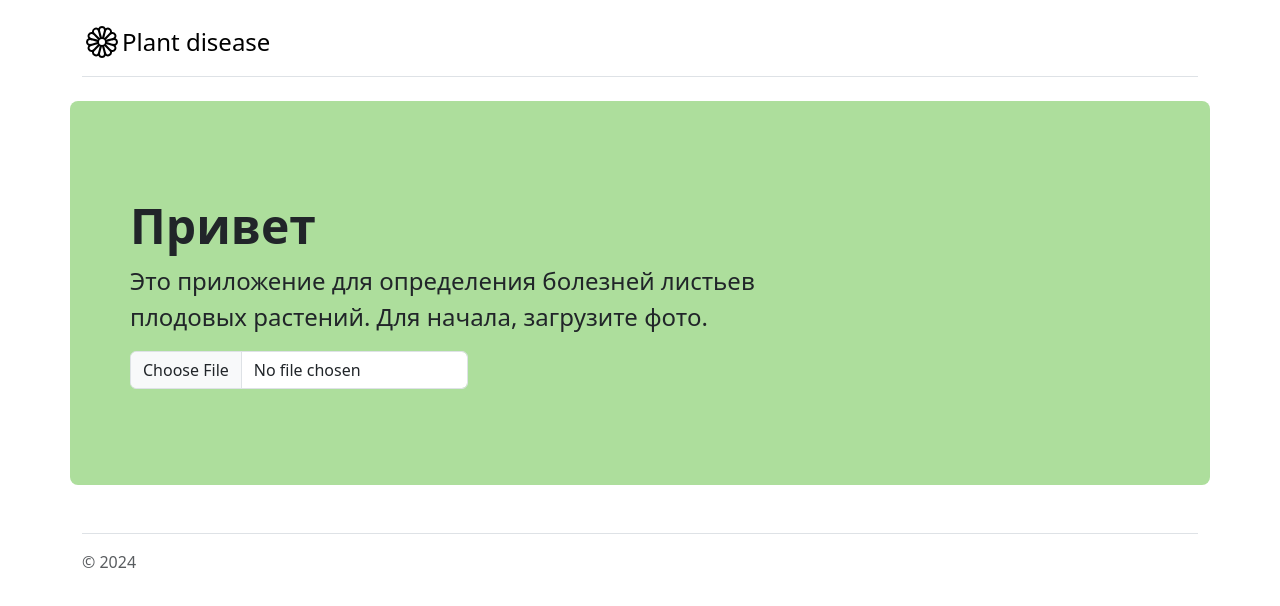
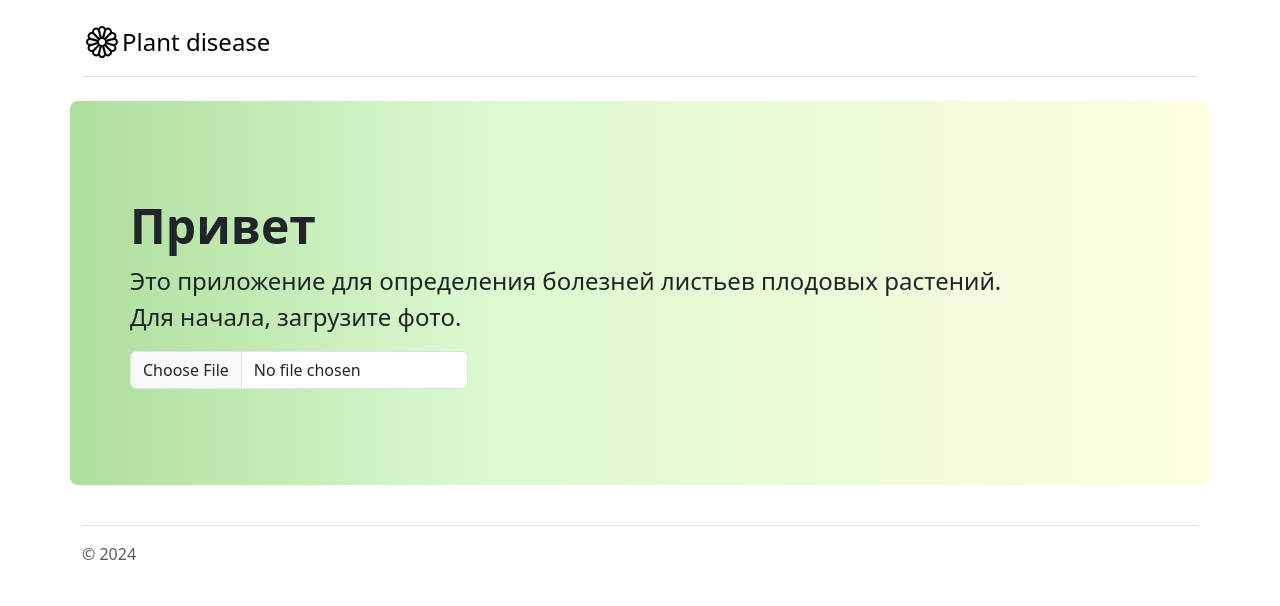
Before and after one commit to KashN9sh/plant_disease, a React (Create React App) app in the folder front/plant/: page / in a window 1280 px wide. Shown: the top 606 px of the page. Built offline with nearby package versions, Linux system fonts and the light colour scheme.

Commit message:
sm styles

```diff
--- a/front/plant/src/App.css
+++ b/front/plant/src/App.css
@@ -3,14 +3,21 @@
 }
 
 .bg-green-200{
-  background-color: #adde9c;
+  background: rgb(173,222,156);
+background: linear-gradient(90deg, rgba(173,222,156,1) 0%, rgba(218,248,207,1) 35%, rgba(255,253,226,1) 100%);
+  /* background-color: #adde9c; */
 }
 
 .color-green-100{
   color: #496c3c;
 }
 
-.col-md-4{
+.bg-yellow-200{
+  background: #fffde2
+/* background: linear-gradient(270deg, rgba(241,248,207,0.5592612044817927) 0%, rgba(255,253,226,1) 100%); */
+}
+
+.col-lg-4{
   /* flex-shrink: 1; */
   transition: all 600ms ease;
 }
--- a/front/plant/src/App.js
+++ b/front/plant/src/App.js
@@ -55,11 +55,11 @@ function App() {
         </header>
 
       <div className="row ">
-        <div className={`${result.name ?"col-md-4":"col-md-12"} p-5 mb-4 bg-green-200 rounded-3 animate__animated animate__bounceInRight`}>
+        <div className={`${result.name ?"col-lg-4":"col-lg-12"} p-5 mb-3 bg-green-200 rounded-3 animate__animated animate__bounceInRight`}>
           <div class="container-fluid py-5">
             <h1 class="display-5 fw-bold">Привет</h1>
-            <p class="col-md-8 fs-4">
-              Это приложение для определения болезней листьев плодовых растений.
+            <p class="col fs-4">
+              Это приложение для определения болезней листьев плодовых растений. <br/>
               Для начала, загрузите фото.
             </p>
 
@@ -78,8 +78,8 @@ function App() {
 
         {result.name && (
 
-          <div class="col-md-8 animate__animated animate__bounceInRight animate__delay-1s">
-            <div class="h-100 p-5 bg-body-tertiary rounded-3">
+          <div class="col p-5 mb-3 ms-lg-3 bg-yellow-200 rounded-3 animate__animated animate__bounceInRight animate__delay-1s">
+            <div class="container-fluid py-5">
               <h2>{result.name}</h2>
               <p>
               {result.description}
```
